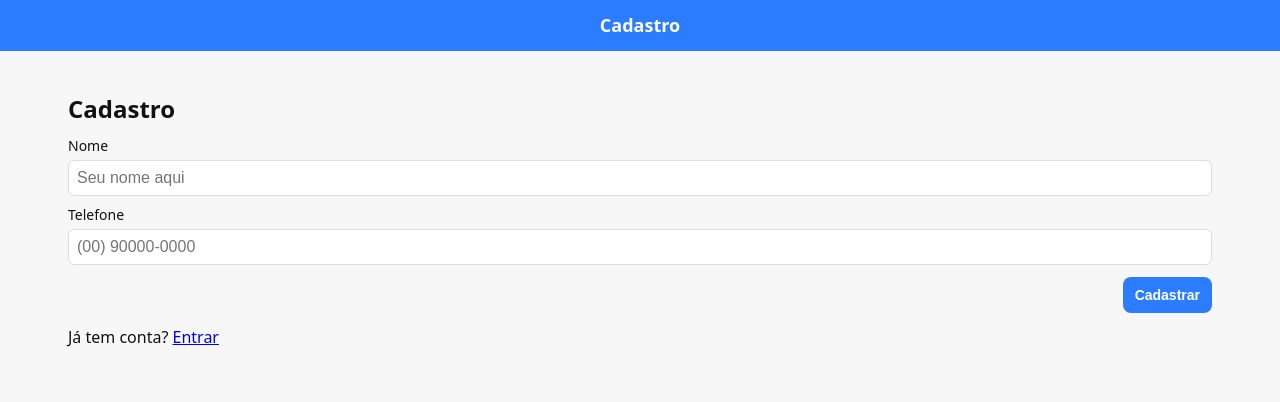
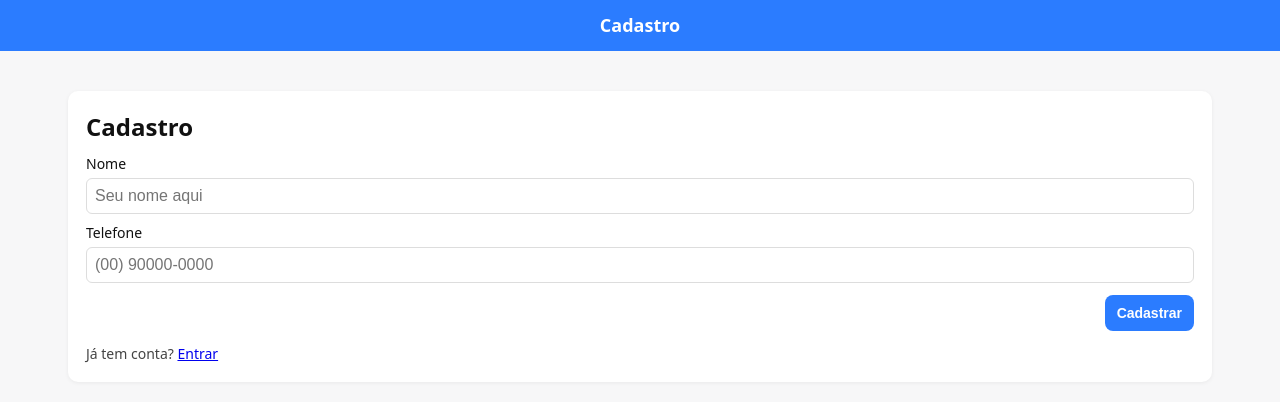
Before and after one commit to fenando-ff/almoco_missionario, a Django app: page /signup/ in a window 1280 px wide. Shown: the top 402 px of the page. Run offline with Django 5.2, Linux system fonts and the light colour scheme.

Commit message:
feat: add theme toggle functionality and improve form styling

```diff
--- a/app_almoco/templates/app_almoco/index.html
+++ b/app_almoco/templates/app_almoco/index.html
@@ -27,6 +27,7 @@
           <h1 id="month-title">{{ month_name }} {{ year }}</h1>
           <button id="next-month" class="nav-btn">▶</button>
           <button id="export-pdf" class="nav-btn" title="Exportar calendário como PDF">Exportar PDF</button>
+          <button id="theme-toggle" class="nav-btn" title="Alternar tema" aria-label="Alternar tema escuro">🌓</button>
         </div>
       </header>
 
--- a/app_almoco/templates/app_almoco/signup.html
+++ b/app_almoco/templates/app_almoco/signup.html
@@ -14,19 +14,19 @@
       <div class="card">
         <h2>Cadastro</h2>
         {% if error %}
-          <p style="color:#c33">{{ error }}</p>
+          <p class="form-error">{{ error }}</p>
         {% endif %}
         <form method="post" action="{% url 'app_almoco:signup' %}">
           {% csrf_token %}
-          <label>Nome</label>
-          <input type="text" name="nome" required placeholder="Seu nome aqui">
-          <label>Telefone</label>
-          <input type="text" name="telefone" id="telefone" data-phone-input inputmode="numeric" required placeholder="(00) 90000-0000">
-          <div style="display:flex;gap:8px;justify-content:flex-end;margin-top:12px">
+          <label for="nome">Nome</label>
+          <input type="text" id="nome" name="nome" required placeholder="Seu nome aqui">
+          <label for="telefone">Telefone</label>
+          <input type="text" id="telefone" name="telefone" data-phone-input inputmode="numeric" required placeholder="(00) 90000-0000">
+          <div class="form-actions">
             <button type="submit">Cadastrar</button>
           </div>
         </form>
-        <p style="margin-top:12px">Já tem conta? <a href="{% url 'app_almoco:login' %}">Entrar</a></p>
+        <p class="form-footer">Já tem conta? <a href="{% url 'app_almoco:login' %}">Entrar</a></p>
       </div>
     </main>
   </div>
--- a/static/app_almoco/style.css
+++ b/static/app_almoco/style.css
@@ -489,6 +489,33 @@ button#cancel-btn {
   background: var(--danger);
 }
 
+.card {
+  background: var(--card);
+  border-radius: 10px;
+  padding: 18px;
+  box-shadow: 0 1px 4px var(--shadow);
+}
+
+.form-error {
+  color: var(--error);
+  font-weight: 600;
+  font-size: var(--font-sm);
+  margin: 8px 0;
+}
+
+.form-actions {
+  display: flex;
+  justify-content: flex-end;
+  gap: 8px;
+  margin-top: 12px;
+}
+
+.form-footer {
+  margin-top: 12px;
+  font-size: var(--font-sm);
+  color: #444;
+}
+
 .calendar-empty-state {
   display: none;
   text-align: center;
```
Also changed, not shown: other parts of static/app_almoco/style.css (+66 -0 lines), app_almoco/templates/app_almoco/login.html (+7 -7 lines), static/app_almoco/app.js (+16 -0 lines).
